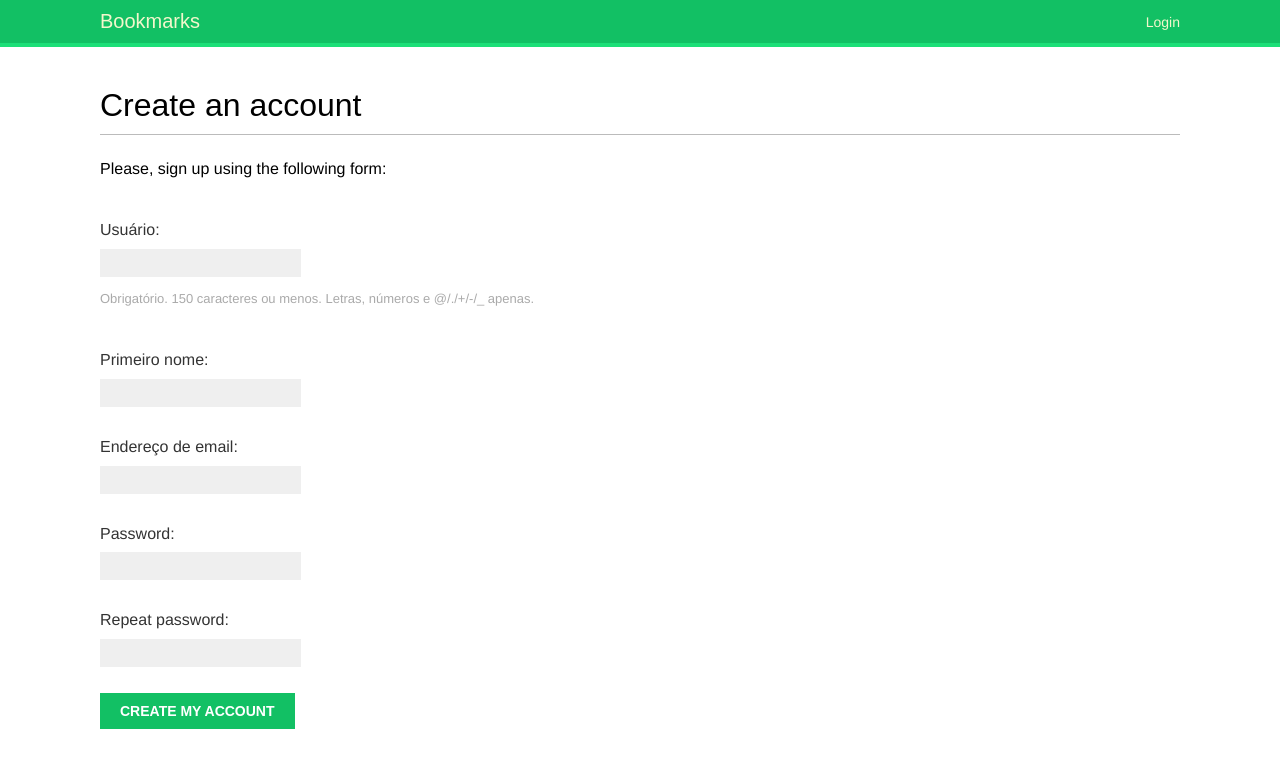
After one commit to WellingtonIdeao/d3ex_bookmarks, a Django app: page /account/register/ in a window 1280 px wide. The commit adds this page. Shown: the top 768 px of the page. Run offline with Django 3.2, Linux system fonts and the light colour scheme; some web fonts are replaced.

Commit message:
Add user register using fbv and custom forms.form

```diff
--- a/account/forms.py
+++ b/account/forms.py
@@ -1,6 +1,22 @@
 from django import forms
+from django.contrib.auth.models import User
 
 
 class LoginForm(forms.Form):
     username = forms.CharField()
     password = forms.CharField(widget=forms.PasswordInput)
+
+
+class UserRegistrationForm(forms.ModelForm):
+    password = forms.CharField(label='Password', widget=forms.PasswordInput)
+    password2 = forms.CharField(label='Repeat password', widget=forms.PasswordInput)
+
+    class Meta:
+        model = User
+        fields = ['username', 'first_name', 'email']
+
+    def clean_password2(self):
+        cd = self.cleaned_data
+        if cd['password'] != cd['password2']:
+            return forms.ValidationError('Password don´t match.')
+        return cd['password2']
--- /dev/null
+++ b/account/templates/account/register.html
@@ -0,0 +1,12 @@
+{% extends "account/base.html" %}
+
+{% block title %}Create an account{% endblock title %}
+{% block content %}
+    <h1>Create an account</h1>
+    <p>Please, sign up using the following form:</p>
+    <form method="post">
+        {% csrf_token %}
+        {{ form.as_p }}
+        <p><input type="submit" value="Create my account"></p>
+    </form>
+{% endblock content %}
--- a/account/templates/account/registration/login.html
+++ b/account/templates/account/registration/login.html
@@ -6,7 +6,8 @@
     {% if form.errors %}
         <p>Your username and password didn't match. Please try again.</p>
     {% else %}
-        <p>Please, use the following form to log-in:</p>
+        <p>Please, use the following form to log-in. If you don't have an account
+            <a href="{% url 'account:register' %}">register here</a></p>
     {% endif %}
     <div class="login-form">
         <form method="post" action="{% url 'account:login' %}">
--- a/account/urls.py
+++ b/account/urls.py
@@ -1,7 +1,7 @@
 from django.urls import path, include
 from .views import user_login, user_logout, Login, Logout,\
     PasswordChange, PasswordChangeDone, PasswordReset, PasswordResetDone, PasswordResetConfirm,\
-    PasswordResetComplete, dashboard
+    PasswordResetComplete, dashboard, register
 
 
 app_name = 'account'
@@ -25,4 +25,7 @@ urlpatterns = [
     path('password_reset/done/', PasswordResetDone.as_view(), name='password_reset_done'),
     path('reset/<uidb64>/<token>/', PasswordResetConfirm.as_view(), name='password_reset_confirm'),
     path('reset/done/', PasswordResetComplete.as_view(), name='password_reset_complete'),
+
+    # register user urls
+    path('register/', register, name='register')
 ]
--- a/account/views.py
+++ b/account/views.py
@@ -1,7 +1,7 @@
 from django.shortcuts import render, redirect
 from django.urls import reverse, reverse_lazy
 from django.http import HttpResponse
-from .forms import LoginForm
+from .forms import LoginForm, UserRegistrationForm
 from django.contrib.auth import authenticate, login, logout
 from django.contrib.auth.views import LoginView, LogoutView, PasswordChangeView, PasswordChangeDoneView, \
     PasswordResetView, PasswordResetDoneView, PasswordResetConfirmView, PasswordResetCompleteView
@@ -78,3 +78,16 @@ class PasswordResetComplete(PasswordResetCompleteView):
 @login_required
 def dashboard(request):
     return render(request, 'account/dashboard.html', {'section': 'dashboard'})
+
+
+def register(request):
+    if request.method == 'POST':
+        form = UserRegistrationForm(request.POST)
+        if form.is_valid():
+            new_user = form.save(commit=False)
+            new_user.set_password(form.cleaned_data['password'])
+            new_user.save()
+            return render(request, 'account/register_done.html', {'news_user': new_user})
+    else:
+        form = UserRegistrationForm()
+    return render(request, 'account/register.html', {'form': form})
```
Also changed, not shown: account/templates/account/register_done.html (added, +7 -0 lines).
